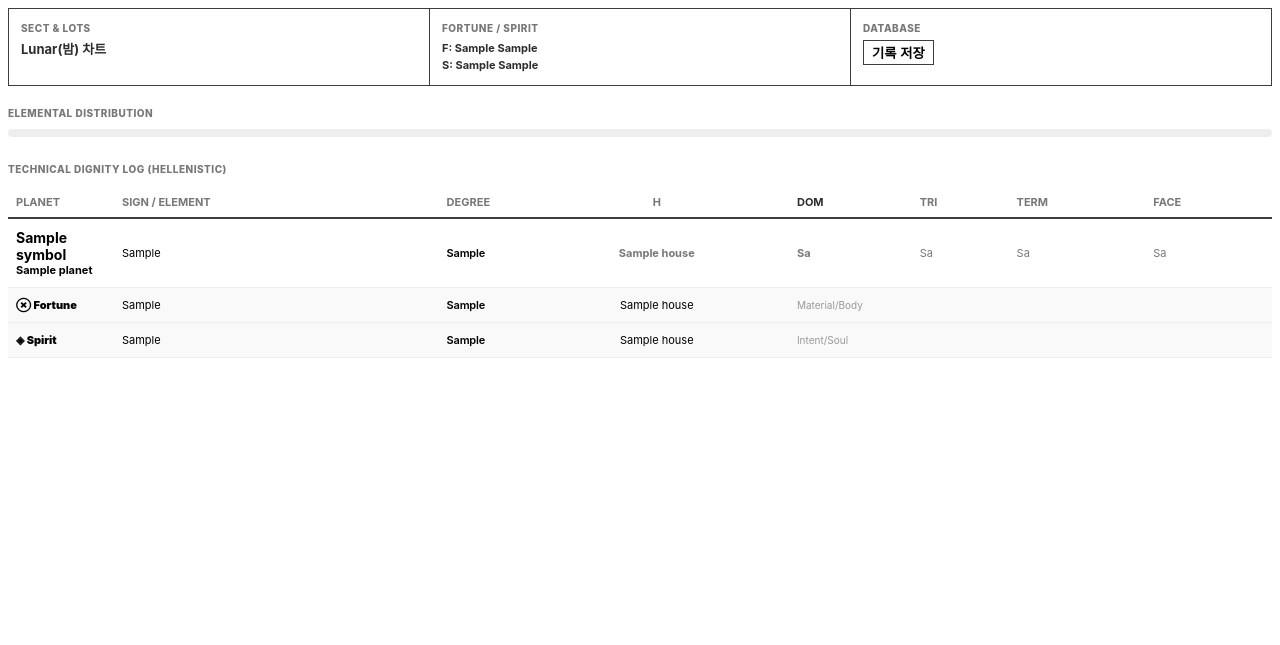
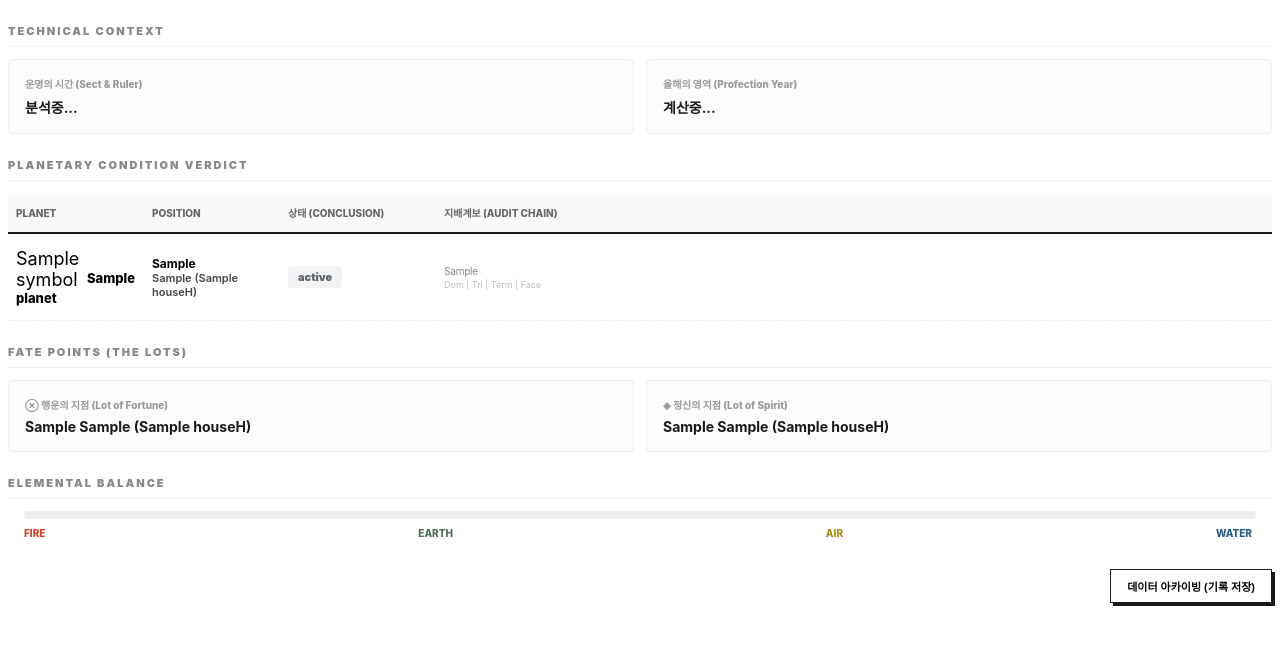
Before and after one commit to lambda0x63/ephe, a Python web app: template app/templates/partials/chart_result.html in a window 1280 px wide. Shown: the top 645 px of the page. Run offline with Jinja, Linux system fonts and the light colour scheme; the template is opened without the code that fills it: most values are stand-ins (such as "Sample title", 1, 10 or a date in 2020).

Commit message:
feat: overhaul chart result UI to display simplified planetary condition verdicts and updated triplicity rulers.

```diff
--- a/app/templates/partials/chart_result.html
+++ b/app/templates/partials/chart_result.html
@@ -1,60 +1,131 @@
-<!-- 차트 데이터 (숨김) -->
 <div id="chartDataContainer" data-chart-json="{{ chart_data | tojson | forceescape }}"
     data-birth-date="{{ chart_data.birth_date }}" style="display:none;"></div>
 
 <style>
-    .report-container {
+    .report-wrap {
         font-family: 'Inter', 'Noto Serif KR', serif;
-        color: #2D2D2D;
-        line-height: 1.5;
+        color: #1a1a1a;
+        background: #fff;
     }
 
-    /* Summary Row */
-    .summary-grid {
-        display: grid;
-        grid-template-columns: repeat(3, 1fr);
-        gap: 1px;
-        background: #3D3D3D;
-        /* Border color */
-        border: 1px solid #3D3D3D;
-        margin-bottom: 20px;
+    .rep-section-title {
+        font-size: 11px;
+        font-weight: 900;
+        text-transform: uppercase;
+        letter-spacing: 2px;
+        color: #888;
+        border-bottom: 1px solid #eee;
+        padding-bottom: 8px;
+        margin: 24px 0 12px 0;
     }
 
-    .summary-item {
-        background: #fff;
-        padding: 12px;
+    .metric-grid {
+        display: grid;
+        grid-template-columns: 1fr 1fr;
+        gap: 12px;
+        margin-bottom: 24px;
     }
 
-    .sm-label {
+    .metric-card {
+        padding: 16px;
+        background: #fcfcfc;
+        border: 1px solid #eee;
+        border-radius: 4px;
+    }
+
+    .m-label {
         font-size: 10px;
         font-weight: 800;
-        color: #777;
-        text-transform: uppercase;
-        letter-spacing: 0.5px;
-        margin-bottom: 4px;
+        color: #999;
+        margin-bottom: 6px;
+        display: block;
     }
 
-    .sm-value {
-        font-size: 13px;
+    .m-value {
+        font-size: 14px;
         font-weight: 700;
     }
 
-    /* Element Bar */
-    .el-bar-wrap {
-        margin-bottom: 25px;
+    /* Simplified Verdict Table */
+    .verdict-table {
+        width: 100%;
+        border-collapse: collapse;
+        font-size: 12px;
     }
 
-    .el-bar {
-        display: flex;
-        height: 8px;
-        background: #eee;
-        border-radius: 4px;
-        overflow: hidden;
+    .verdict-table th {
+        text-align: left;
+        padding: 12px 8px;
+        background: #f9f9f9;
+        color: #666;
+        font-size: 10px;
+        font-weight: 800;
+        text-transform: uppercase;
+        border-bottom: 2px solid #1a1a1a;
     }
 
-    .el-segment {
-        height: 100%;
-        transition: width 0.3s;
+    .verdict-table td {
+        padding: 14px 8px;
+        border-bottom: 1px dashed #eee;
+        vertical-align: middle;
+    }
+
+    .s-symbol {
+        font-size: 18px;
+        margin-right: 6px;
+        vertical-align: middle;
+    }
+
+    .s-name {
+        font-weight: 800;
+        font-size: 13px;
+    }
+
+    /* Status Colors */
+    .status-badge {
+        display: inline-block;
+        padding: 4px 10px;
+        border-radius: 4px;
+        font-size: 11px;
+        font-weight: 900;
+    }
+
+    .st-strong {
+        background: #E6F4EA;
+        color: #1E7E34;
+    }
+
+    .st-weak {
+        background: #FCE8E6;
+        color: #D93025;
+    }
+
+    .st-neutral {
+        background: #F1F3F4;
+        color: #5F6368;
+    }
+
+    .formula-chain {
+        font-family: 'Inter', monospace;
+        font-size: 10px;
+        color: #888;
+        letter-spacing: -0.2px;
+    }
+
+    .deg-box {
+        font-family: 'Inter', monospace;
+        font-size: 11px;
+        font-weight: 600;
+        color: #444;
+    }
+
+    .tag-el {
+        padding: 2px 5px;
+        font-size: 9px;
+        font-weight: 900;
+        border-radius: 2px;
+        color: #fff;
+        margin-left: 4px;
     }
 
     .bg-fire {
@@ -73,151 +144,110 @@
         background: #2B5A82;
     }
 
-    /* Data Table */
-    .data-table {
-        width: 100%;
-        border-collapse: collapse;
-        font-size: 13px;
+    .save-btn {
+        border: 1px solid #1a1a1a;
+        padding: 8px 16px;
+        font-weight: 800;
+        font-size: 11px;
+        cursor: pointer;
+        background: none;
+        box-shadow: 3px 3px 0px #1a1a1a;
+        transition: all 0.1s;
     }
 
-    .data-table th {
-        text-align: left;
-        padding: 8px;
-        border-bottom: 2px solid #3D3D3D;
-        font-size: 11px;
-        color: #777;
-        text-transform: uppercase;
-    }
-
-    .data-table td {
-        padding: 10px 8px;
-        border-bottom: 1px solid #eee;
-        vertical-align: middle;
-    }
-
-    .data-table tr:hover {
-        background: #fbfbfb;
-    }
-
-    .tag-el {
-        display: inline-block;
-        padding: 2px 6px;
-        border-radius: 3px;
-        font-size: 9px;
-        font-weight: 900;
-        color: #fff;
-        margin-left: 5px;
-        text-transform: uppercase;
-    }
-
-    .deg-mono {
-        font-family: 'Inter', monospace;
-        font-weight: 600;
-        letter-spacing: -0.2px;
-    }
-
-    .save-btn-wrap {
-        text-align: right;
-        margin-bottom: 15px;
-    }
-
-    .dom-highlight {
-        font-weight: 700;
-        color: #D14124;
-    }
-
-    .dom-neutral {
-        font-weight: 700;
-        color: #777;
+    .save-btn:active {
+        transform: translate(1px, 1px);
+        box-shadow: 1px 1px 0px #1a1a1a;
     }
 </style>
 
-<div class="report-container">
-    <!-- 1. Quick Info Header -->
-    <div class="summary-grid">
-        <div class="summary-item">
-            <div class="sm-label">Sect & Lots</div>
-            <div class="sm-value" id="sectSummary">분석중...</div>
+<div class="report-wrap">
+    <!-- 1. Technical Context -->
+    <div class="rep-section-title">Technical Context</div>
+    <div class="metric-grid">
+        <div class="metric-card">
+            <span class="m-label">운명의 시간 (Sect & Ruler)</span>
+            <div class="m-value" id="sectRulerSummary">분석중...</div>
         </div>
-        <div class="summary-item">
-            <div class="sm-label">Fortune / Spirit</div>
-            <div class="sm-value" style="font-size:11px;">
-                F: {{ chart_data.fortuna.sign_ko }} {{ chart_data.fortuna.degree_formatted }}<br>
-                S: {{ chart_data.spirit.sign_ko }} {{ chart_data.spirit.degree_formatted }}
-            </div>
-        </div>
-        <div class="summary-item">
-            <div class="sm-label">Database</div>
-            <div class="sm-value" style="font-size:11px;">
-                <button hx-post="/htmx/save" hx-include="#chartForm" hx-target="#historyList" hx-swap="innerHTML"
-                    style="border:1px solid #3D3D3D; background:none; cursor:pointer; padding:2px 8px; font-weight:700;">기록
-                    저장</button>
-            </div>
+        <div class="metric-card">
+            <span class="m-label">올해의 영역 (Profection Year)</span>
+            <div class="m-value" id="profectionSummary">계산중...</div>
         </div>
     </div>
 
-    <!-- 2. Elemental Balance -->
-    <div class="el-bar-wrap">
-        <div class="sm-label" style="margin-bottom:8px;">Elemental Distribution</div>
-        <div class="el-bar" id="elementDistBar"></div>
-    </div>
-
-    <!-- 3. Technical Dignity Log -->
-    <div class="sm-label" style="margin-bottom:10px;">Technical Dignity Log (Hellenistic)</div>
-    <table class="data-table" style="font-size:11px;">
+    <!-- 2. Planetary Verdict (Main) -->
+    <div class="rep-section-title">Planetary Condition Verdict</div>
+    <table class="verdict-table">
         <thead>
             <tr>
-                <th style="width:90px;">Planet</th>
-                <th>Sign / Element</th>
-                <th style="width:70px;">Degree</th>
-                <th style="text-align:center;">H</th>
-                <th style="color:#2D2D2D;">Dom</th>
-                <th>Tri</th>
-                <th>Term</th>
-                <th>Face</th>
+                <th style="width:120px;">Planet</th>
+                <th style="width:120px;">Position</th>
+                <th style="width:140px;">상태 (Conclusion)</th>
+                <th>지배계보 (Audit Chain)</th>
             </tr>
         </thead>
         <tbody>
             {% for p in chart_data.planets %}
             <tr onmouseenter="highlightPlanet('{{ p.name }}')" onmouseleave="highlightPlanet(null)"
                 style="cursor:pointer;">
-                <td style="font-weight:700;">
-                    <span style="font-size:14px; margin-right:2px;">{{ p.symbol }}</span>
-                    {{ p.name_ko }}
+                <td>
+                    <span class="s-symbol">{{ p.symbol }}</span>
+                    <span class="s-name">{{ p.name_ko }}</span>
                 </td>
                 <td>
-                    {{ p.sign_ko }}
-                    <span class="tag-el bg-{{ p.sign_element | default('fire') }}">{{ (p.sign_element or 'F')[0]
-                        }}</span>
+                    <div style="font-weight:700;">{{ p.sign_ko }} <span class="tag-el bg-{{ p.sign_element }}">{{
+                            p.sign_element[0]|upper }}</span></div>
+                    <div class="deg-box">{{ p.degree_formatted }}{{ '℞' if p.retrograde else '' }} ({{p.house}}H)</div>
                 </td>
-                <td class="deg-mono">{{ p.degree_formatted }}{{ '℞' if p.retrograde else '' }}</td>
-                <td style="text-align:center; color:#777; font-weight:700;">{{ p.house }}</td>
-                <!-- Dignities -->
-                <td class="{{ 'dom-highlight' if p.dignity == 'Domicile' else 'dom-neutral' }}">
-                    {{ p.domicile_ruler[:2] }}
+                <td>
+                    {% set st_class = 'st-strong' if '강함' in p.status or '양호' in p.status else ('st-weak' if '약함' in
+                    p.status else 'st-neutral') %}
+                    <div class="status-badge {{ st_class }}">{{ p.status }}</div>
                 </td>
-                <td style="color:#777;">{{ p.triplicity[:2] }}</td>
-                <td style="color:#777;">{{ p.term[:2] }}</td>
-                <td style="color:#777;">{{ p.face[:2] }}</td>
+                <td>
+                    <div class="formula-chain">{{ p.ruler_chain }}</div>
+                    <div style="font-size:9px; color:#bbb; margin-top:2px;">Dom | Tri | Term | Face</div>
+                </td>
             </tr>
             {% endfor %}
-            <!-- Fortune/Spirit Rows -->
-            <tr style="background:#f9f9f9; border-top:1px solid #3d3d3d;">
-                <td style="font-weight:900;">⊗ Fortune</td>
-                <td>{{ chart_data.fortuna.sign_ko }}</td>
-                <td class="deg-mono">{{ chart_data.fortuna.degree_formatted }}</td>
-                <td style="text-align:center;">{{ chart_data.fortuna.house }}</td>
-                <td colspan="4" style="color:#999; font-size:10px;">Material/Body</td>
-            </tr>
-            <tr style="background:#f9f9f9;">
-                <td style="font-weight:900;">◈ Spirit</td>
-                <td>{{ chart_data.spirit.sign_ko }}</td>
-                <td class="deg-mono">{{ chart_data.spirit.degree_formatted }}</td>
-                <td style="text-align:center;">{{ chart_data.spirit.house }}</td>
-                <td colspan="4" style="color:#999; font-size:10px;">Intent/Soul</td>
-            </tr>
         </tbody>
     </table>
+
+    <!-- 3. Lots -->
+    <div class="rep-section-title">Fate Points (The Lots)</div>
+    <div class="metric-grid">
+        <div class="metric-card">
+            <span class="m-label">⊗ 행운의 지점 (Lot of Fortune)</span>
+            <div class="m-value">{{ chart_data.fortuna.sign_ko }} {{ chart_data.fortuna.degree_formatted }} ({{
+                chart_data.fortuna.house }}H)</div>
+        </div>
+        <div class="metric-card">
+            <span class="m-label">◈ 정신의 지점 (Lot of Spirit)</span>
+            <div class="m-value">{{ chart_data.spirit.sign_ko }} {{ chart_data.spirit.degree_formatted }} ({{
+                chart_data.spirit.house }}H)</div>
+        </div>
+    </div>
+
+    <!-- 4. Element Balance -->
+    <div class="rep-section-title">Elemental Balance</div>
+    <div style="margin-bottom: 30px; padding: 0 16px;">
+        <div class="el-bar" id="elementDistBar"
+            style="display:flex; height:8px; border-radius:4px; overflow:hidden; background:#eee; margin-bottom:8px;">
+        </div>
+        <div style="display:flex; justify-content:space-between; font-size:10px; font-weight:800;">
+            <div style="color:#D14124; display:flex; gap:4px;"><span>FIRE</span> <span id="val-fire"></span></div>
+            <div style="color:#4E6E58; display:flex; gap:4px;"><span>EARTH</span> <span id="val-earth"></span></div>
+            <div style="color:#A88B12; display:flex; gap:4px;"><span>AIR</span> <span id="val-air"></span></div>
+            <div style="color:#2B5A82; display:flex; gap:4px;"><span>WATER</span> <span id="val-water"></span></div>
+        </div>
+    </div>
+
+    <div style="text-align:right; margin: 30px 0;">
+        <button class="save-btn" hx-post="/htmx/save" hx-include="#chartForm" hx-target="#historyList"
+            hx-swap="innerHTML">
+            데이터 아카이빙 (기록 저장)
+        </button>
+    </div>
 </div>
 
 <script>
@@ -225,19 +255,17 @@
 
     (function () {
         const dataStr = document.getElementById('chartDataContainer').dataset.chartJson;
+        const birthDate = document.getElementById('chartDataContainer').dataset.birthDate;
         if (!dataStr) return;
         const data = JSON.parse(dataStr);
 
-        // Sect Summary
-        const sectEl = document.getElementById('sectSummary');
-        if (sectEl) {
-            sectEl.innerText = `${data.sect === 'Day' ? 'Solar(낮)' : 'Lunar(밤)'} 차트`;
+        if (typeof calculateProfessionalInsights === 'function') {
+            calculateProfessionalInsights(data, birthDate);
         }
 
-        // Element Distribution
         const counts = { fire: 0, earth: 0, air: 0, water: 0 };
         data.planets.forEach(p => {
-            const el = p.sign_element || p.element;
+            const el = p.sign_element;
             if (counts[el] !== undefined) counts[el]++;
         });
         const total = data.planets.length;
@@ -246,11 +274,12 @@
             bar.innerHTML = '';
             ['fire', 'earth', 'air', 'water'].forEach(el => {
                 const pc = (counts[el] / total) * 100;
+                const vEl = document.getElementById(`val-${el}`);
+                if (vEl) vEl.innerText = Math.round(pc) + '%';
                 if (pc > 0) {
                     const seg = document.createElement('div');
-                    seg.className = `el-segment bg-${el}`;
+                    seg.className = `bg-${el}`;
                     seg.style.width = pc + '%';
-                    seg.title = `${el}: ${Math.round(pc)}%`;
                     bar.appendChild(seg);
                 }
             });
```
Also changed, not shown: app/services/chart.py (+13 -7 lines), app/services/planets.py (+39 -15 lines).
